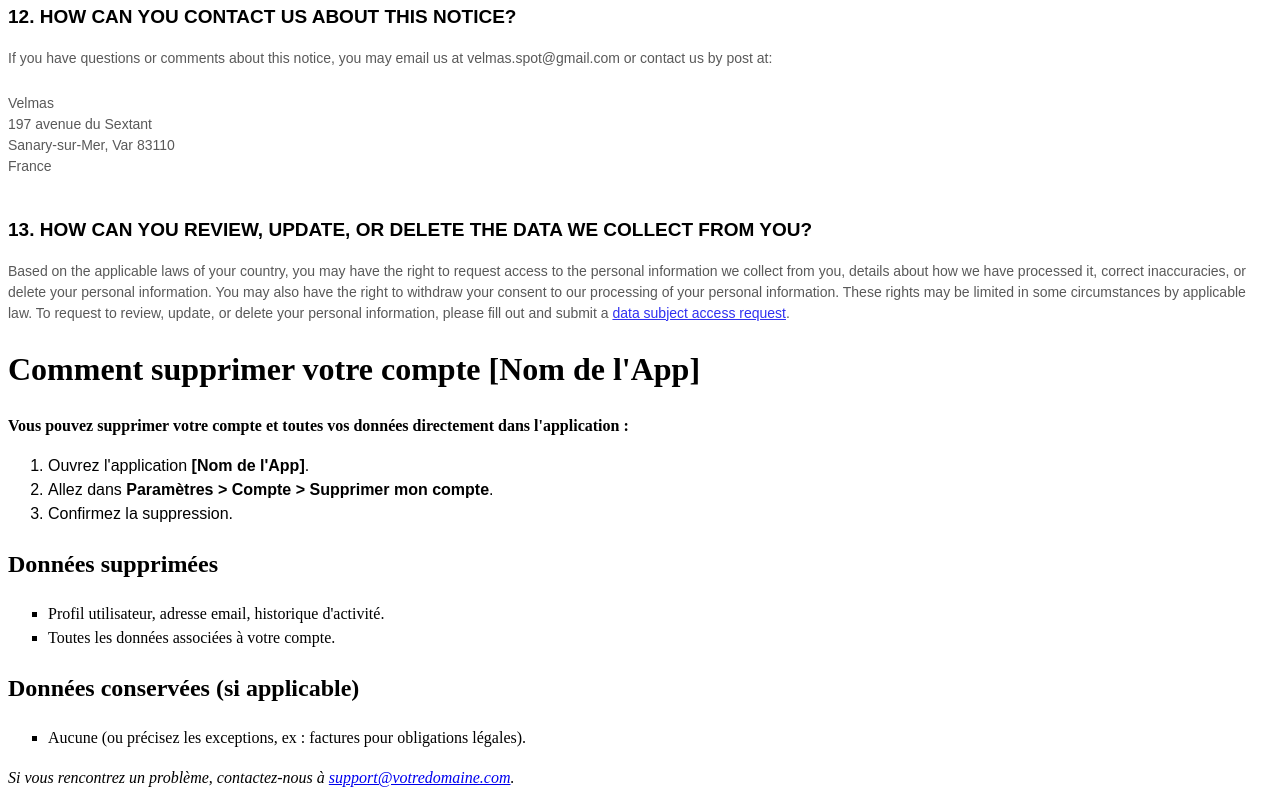
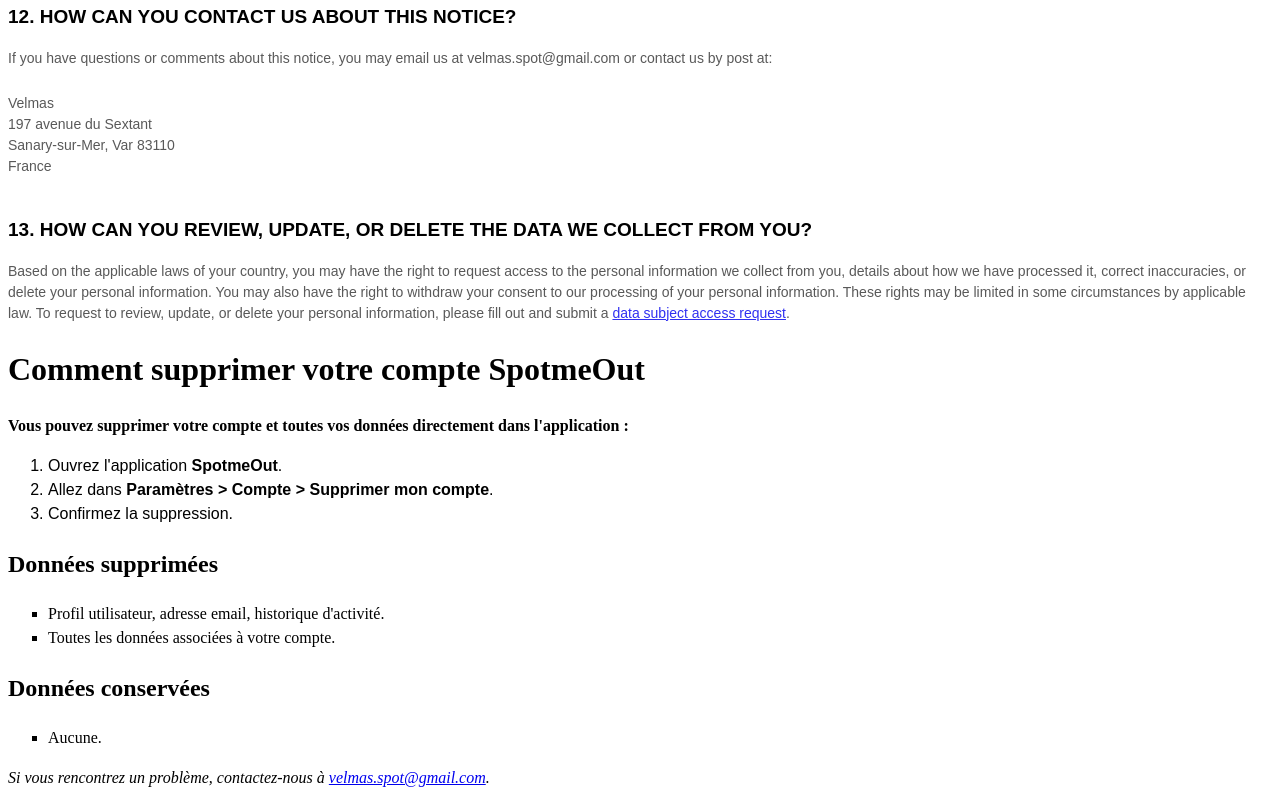
Before and after one commit to Velmas-france/SpotmeOut, a plain HTML site: page index.html in a window 1280 px wide. Shown: the part 5301-6107 px from the top of the page. Drawn offline with Linux system fonts and the light colour scheme.

Commit message:
Update index.html

```diff
--- a/index.html
+++ b/index.html
@@ -54,13 +54,13 @@
       </div>
 
 <head>
-    <title>Suppression de compte - [Nom de votre App]</title>
+    <title>Suppression de compte - SpotmeOut</title>
 </head>
 <body>
-    <h1>Comment supprimer votre compte [Nom de l'App]</h1>
+    <h1>Comment supprimer votre compte SpotmeOut</h1>
     <p><strong>Vous pouvez supprimer votre compte et toutes vos données directement dans l'application :</strong></p>
     <ol>
-        <li>Ouvrez l'application <strong>[Nom de l'App]</strong>.</li>
+        <li>Ouvrez l'application <strong>SpotmeOut</strong>.</li>
         <li>Allez dans <strong>Paramètres > Compte > Supprimer mon compte</strong>.</li>
         <li>Confirmez la suppression.</li>
     </ol>
@@ -71,10 +71,10 @@
         <li>Toutes les données associées à votre compte.</li>
     </ul>
 
-    <h2>Données conservées (si applicable)</h2>
+    <h2>Données conservées</h2>
     <ul>
-        <li>Aucune (ou précisez les exceptions, ex : factures pour obligations légales).</li>
+        <li>Aucune.</li>
     </ul>
 
-    <p><em>Si vous rencontrez un problème, contactez-nous à <a href="mailto:support@votredomaine.com">support@votredomaine.com</a>.</em></p>
+    <p><em>Si vous rencontrez un problème, contactez-nous à <a href="mailto:velmas.spot@gmail.com">velmas.spot@gmail.com</a>.</em></p>
 </body>
```
